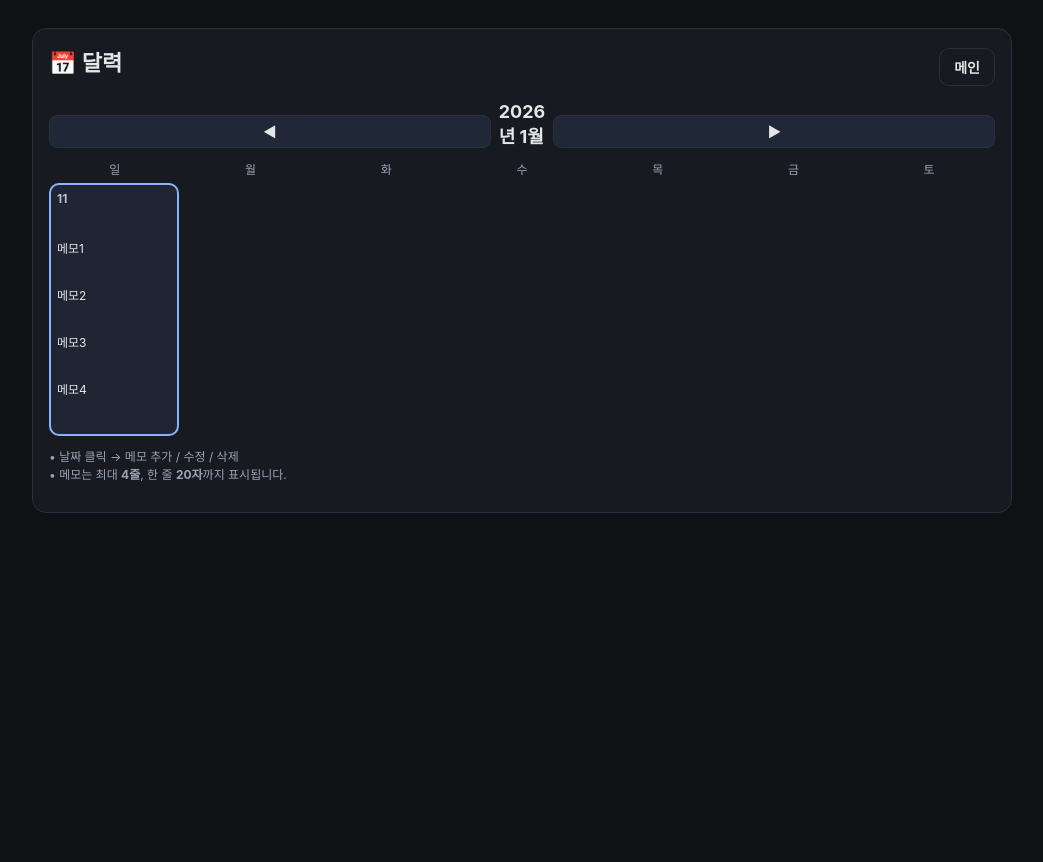
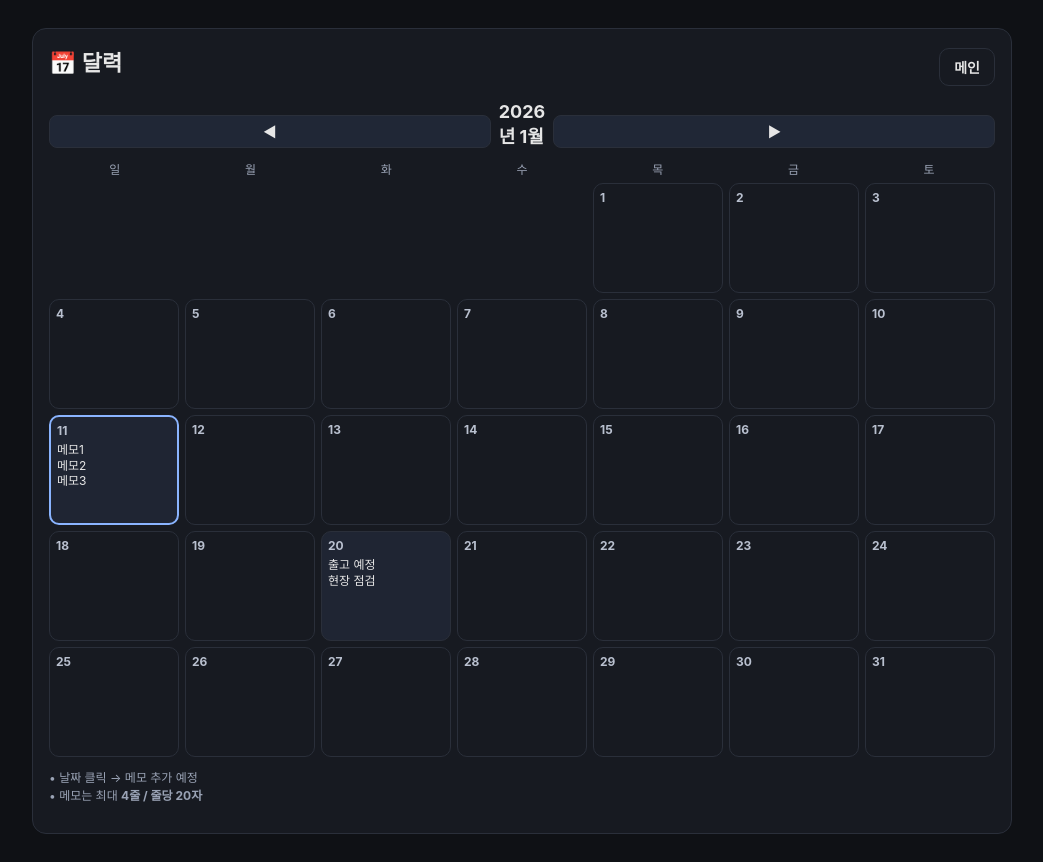
Before and after one commit to dlahtp44-prog/pars-001, a FastAPI app: template app/templates/calendar.html in a window 1280 px wide. Shown: the whole page, without its empty margins (118-1161 px from the left). Before the commit the page ends 513 px from the top, so only its background shows below. Run offline with FastAPI, Linux system fonts and the light colour scheme; the template is opened without the code that fills it, so the values that code supplies are empty.

Commit message:
Update calendar.html

```diff
--- a/app/templates/calendar.html
+++ b/app/templates/calendar.html
@@ -11,71 +11,120 @@
 <div class="container">
   <div class="card">
 
-    <!-- =========================
-         HEADER
-    ========================= -->
+    <!-- HEADER -->
     <div class="header-bar">
       <h1>📅 달력</h1>
       <a href="/" class="logout-btn">메인</a>
     </div>
 
-    <!-- =========================
-         CALENDAR HEADER
-    ========================= -->
+    <!-- CALENDAR HEADER -->
     <div class="calendar-header">
       <button class="nav-btn" id="prevMonth">◀</button>
-      <h2 id="calendarTitle">2026년 1월</h2>
+      <h2 id="calendarTitle"></h2>
       <button class="nav-btn" id="nextMonth">▶</button>
     </div>
 
-    <!-- =========================
-         WEEK HEADER
-    ========================= -->
+    <!-- WEEK -->
     <div class="calendar-week">
-      <div>일</div>
-      <div>월</div>
-      <div>화</div>
-      <div>수</div>
-      <div>목</div>
-      <div>금</div>
-      <div>토</div>
+      <div>일</div><div>월</div><div>화</div>
+      <div>수</div><div>목</div><div>금</div><div>토</div>
     </div>
 
-    <!-- =========================
-         CALENDAR GRID
-    ========================= -->
-    <div class="calendar-grid" id="calendarGrid">
-
-      <!-- 예시 날짜 셀 (JS로 동적 생성 예정) -->
-      <div class="calendar-cell clickable today has-memo">
-        <div class="calendar-date">11</div>
-        <div class="calendar-memo">
-          <div>메모1</div>
-          <div>메모2</div>
-          <div>메모3</div>
-          <div>메모4</div>
-        </div>
-      </div>
-
-    </div>
+    <!-- GRID -->
+    <div class="calendar-grid" id="calendarGrid"></div>
 
     <p class="small">
-      • 날짜 클릭 → 메모 추가 / 수정 / 삭제<br/>
-      • 메모는 최대 <b>4줄</b>, 한 줄 <b>20자</b>까지 표시됩니다.
+      • 날짜 클릭 → 메모 추가 예정<br/>
+      • 메모는 최대 <b>4줄 / 줄당 20자</b>
     </p>
 
   </div>
 </div>
 
-<!-- =========================
-     (다음 단계용) JS 자리
-========================= -->
 <script>
-  // 🔜 다음 단계에서 여기에
-  // - 월 이동
-  // - 날짜 생성
-  // - 메모 CRUD
-  // 들어갈 예정
+/* =====================================================
+   CALENDAR CORE
+===================================================== */
+
+let current = new Date();
+current.setDate(1);
+
+const titleEl = document.getElementById("calendarTitle");
+const gridEl = document.getElementById("calendarGrid");
+
+const today = new Date();
+const todayKey = today.toISOString().slice(0,10);
+
+/* 임시 메모 데이터 (다음 단계에서 DB 연동) */
+const memoData = {
+  "2026-01-11": ["메모1", "메모2", "메모3"],
+  "2026-01-20": ["출고 예정", "현장 점검"],
+};
+
+function renderCalendar() {
+  gridEl.innerHTML = "";
+
+  const year = current.getFullYear();
+  const month = current.getMonth();
+
+  titleEl.textContent = `${year}년 ${month + 1}월`;
+
+  const firstDay = new Date(year, month, 1).getDay();
+  const lastDate = new Date(year, month + 1, 0).getDate();
+
+  /* 앞 공백 */
+  for (let i = 0; i < firstDay; i++) {
+    gridEl.appendChild(document.createElement("div"));
+  }
+
+  /* 날짜 생성 */
+  for (let d = 1; d <= lastDate; d++) {
+    const date = new Date(year, month, d);
+    const key = date.toISOString().slice(0,10);
+
+    const cell = document.createElement("div");
+    cell.className = "calendar-cell clickable";
+
+    if (key === todayKey) cell.classList.add("today");
+    if (memoData[key]) cell.classList.add("has-memo");
+
+    const dateEl = document.createElement("div");
+    dateEl.className = "calendar-date";
+    dateEl.textContent = d;
+
+    const memoEl = document.createElement("div");
+    memoEl.className = "calendar-memo";
+
+    if (memoData[key]) {
+      memoData[key].slice(0,4).forEach(t => {
+        const line = document.createElement("div");
+        line.textContent = t;
+        memoEl.appendChild(line);
+      });
+    }
+
+    cell.appendChild(dateEl);
+    cell.appendChild(memoEl);
+
+    cell.onclick = () => {
+      alert(`${year}-${month+1}-${d} 클릭\n(다음 단계: 메모 입력)`);
+    };
+
+    gridEl.appendChild(cell);
+  }
+}
+
+/* 월 이동 */
+document.getElementById("prevMonth").onclick = () => {
+  current.setMonth(current.getMonth() - 1);
+  renderCalendar();
+};
+document.getElementById("nextMonth").onclick = () => {
+  current.setMonth(current.getMonth() + 1);
+  renderCalendar();
+};
+
+renderCalendar();
 </script>
 
 </body>
```
